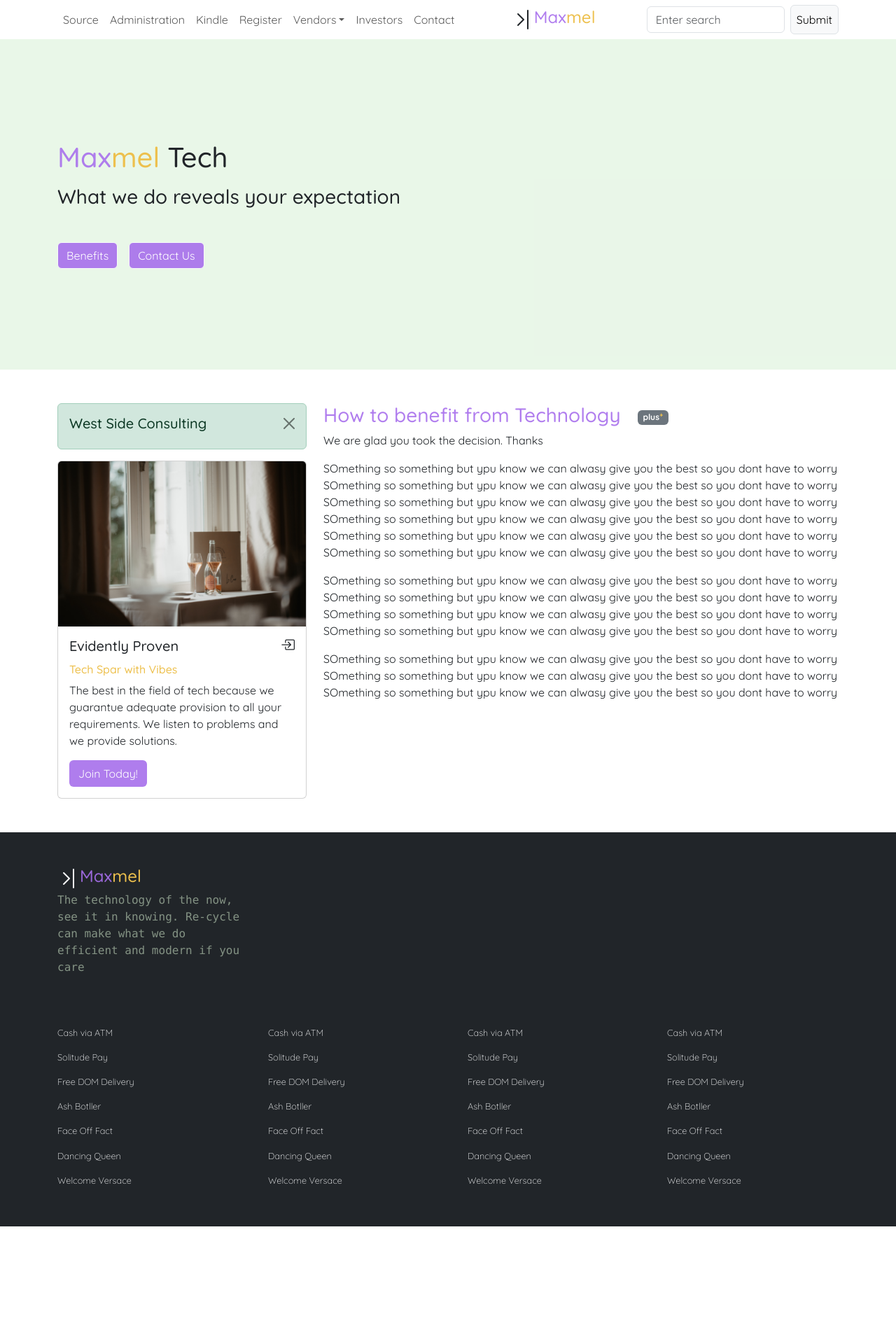
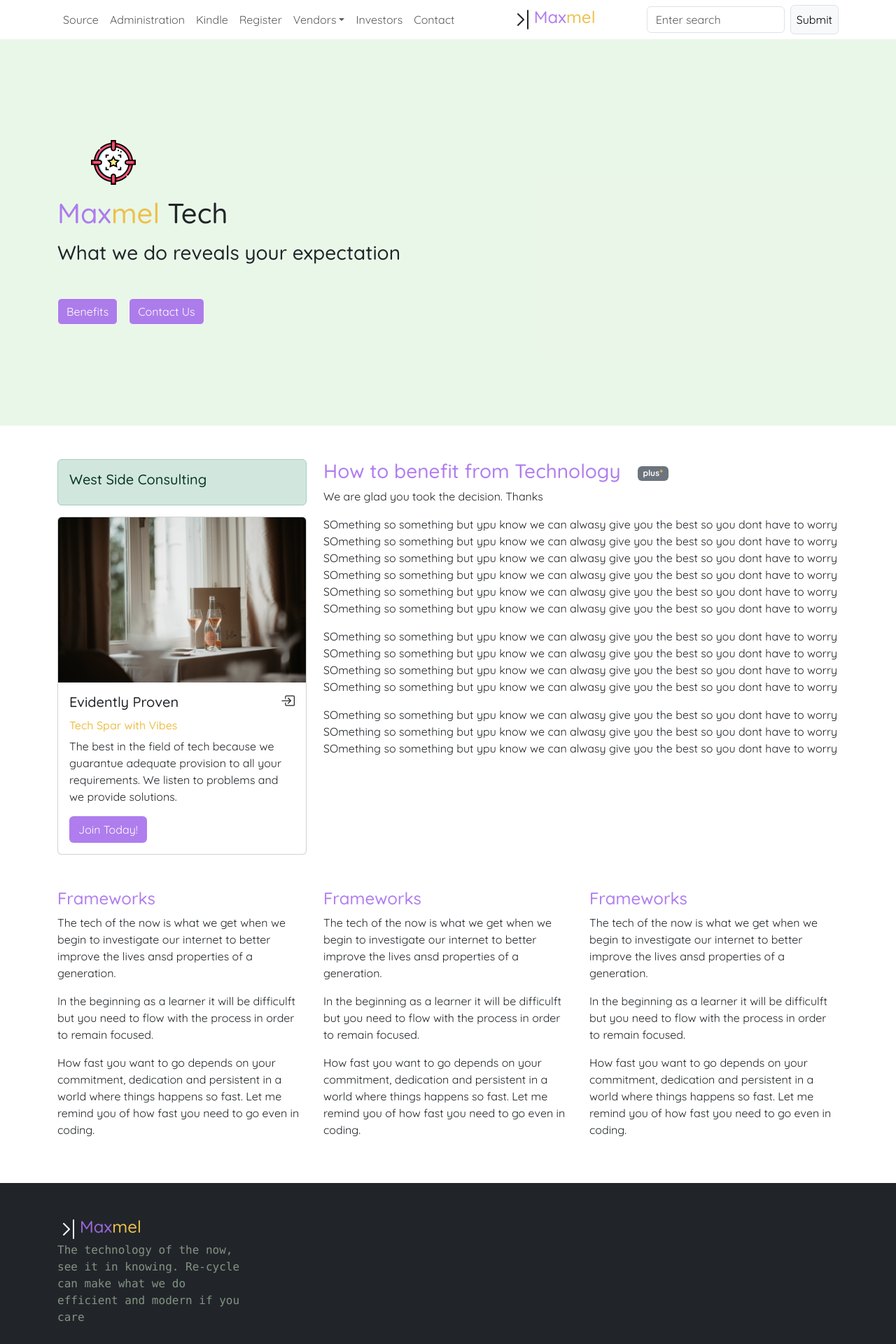
Before and after one commit to Henry-Egboh/maxmel, a React (Create React App) app: page / in a window 1280 px wide. Shown: the top 1920 px of the page at 70% size. Before the commit the page ends 1752 px from the top, so only its background shows below. Built offline with nearby package versions, Linux system fonts and the light colour scheme.

Commit message:
Added a section content with three columns

```diff
--- a/src/Components/Footer.js
+++ b/src/Components/Footer.js
@@ -6,8 +6,9 @@ import { ChevronBarRight } from 'react-bootstrap-icons';
 
 const Footer = () => {
     return (
-        <div className='bg-dark text-light'>
+        <footer className='bg-dark text-light'>
           <Container >
+            {/* company logo with text at footer */}
                 <div className='w-25 pt-5'>
                     <div className='d-flex align-items-center'>
                         <ChevronBarRight className='fs-2'/>
@@ -72,7 +73,7 @@ const Footer = () => {
                     </Col>
                 </Row>
           </Container>
-        </div>
+        </footer>
      );
 }
 
--- a/src/Components/Header.js
+++ b/src/Components/Header.js
@@ -1,10 +1,13 @@
 import { Container, Button } from "react-bootstrap";
+import topPic from '../Assets/target.png';
 
 const Header = () => {
     return (
         <header>
+            {/* top content of the page */}
              <div className="showcase-bg py-5">
             <Container className="py-5 my-5">
+                    <img  alt="top-icon" src={topPic} className='logo ms-5 mb-3' />
                     <h1 className='color-text'>Max<span className='color-text-sub'>mel</span><span className="text-dark"> Tech</span></h1>
                     <h3 className="text-dark mt-3 mb-5">What we do reveals your expectation</h3>
                     <Button className="color-btn color-text-sub btn-outline-light">Benefits</Button>
--- a/src/Components/Home.js
+++ b/src/Components/Home.js
@@ -2,6 +2,7 @@ import Footer from './Footer';
 import NavbarComp from './NavbarComp';
 import Main from './Main';
 import Header from './Header';
+import Section from './Section';
 
 const Home = () => {
     return (
@@ -9,6 +10,7 @@ const Home = () => {
             <NavbarComp />
             <Header />
             <Main />
+            <Section />
             <Footer />
         </div>
     );
--- a/src/Components/Main.js
+++ b/src/Components/Main.js
@@ -1,22 +1,6 @@
-import { useState } from 'react';
 import {Alert, Row, Col, Button, Card, Container, Badge} from 'react-bootstrap';
 import sidePic from '../Assets/martin-baron-RBmlPdZ13nE-unsplash.jpg';
 import { BoxArrowInRight } from 'react-bootstrap-icons';
-
-
-// function to display Alert component
-function AlertDismissibleExample() {
-    const [show, setShow] = useState(true);
-
-    if (show) {
-      return (
-        <Alert variant="success" onClose={() => setShow(false)} dismissible>
-          <Alert.Heading className='fs-5'>West Side Consulting</Alert.Heading>
-        </Alert>
-      );
-    }
-    return <Button onClick={() => setShow(true)} className='btn-secondary'>Show Alert</Button>;
-  }
 
 //   main component
 function Main() {
@@ -25,11 +9,13 @@ function Main() {
             <Container className='my-5'>
             {/* side bar col 1 */}
             <Row>
-                <Col xs={12} md={4} className='mb-4 mb-lg-0'>
+                <Col xs={12} md={4} className='mb-5 mb-lg-0'>
                 <aside>
                     {/* alert component */}
                     <div>
-                        <AlertDismissibleExample />
+                        <Alert variant="success">
+                            <Alert.Heading className='fs-5'>West Side Consulting</Alert.Heading>
+                        </Alert>
                     </div>
 
                     {/* card with images */}
@@ -62,7 +48,7 @@ function Main() {
                     <div>
                         <p>We are glad you took the decision. Thanks</p>
                     </div>
-
+                        {/* text content */}
                     <div>
                         <p>
                             SOmething so something but ypu know we can alwasy give you the best so you dont have to worry
--- a/src/Components/NavbarComp.js
+++ b/src/Components/NavbarComp.js
@@ -1,6 +1,5 @@
 import Container from 'react-bootstrap/Container';
 import {Nav, Navbar, NavDropdown, Button, Form } from 'react-bootstrap';
-// import logo from '../Assets/target.png';
 import {ChevronBarRight} from 'react-bootstrap-icons';
 
 const NavbarComp = () => {
@@ -31,12 +30,11 @@ const NavbarComp = () => {
             </Navbar>
 
               {/* logo */}
-            {/* <img alt='logo' src={logo} className="logo" /> */}
             <div className='d-flex align-items-center'>
                 <ChevronBarRight className='fs-2'/>
                 <h4 className='color-text'>Max<span className='color-text-sub'>mel</span></h4>
             </div>
-
+              {/* search box */}
             <div>
             <Form className='d-flex align-items-center gap-2'>
                 <Form.Group className="" controlId="formBasicText">
--- a/src/Components/Section.js
+++ b/src/Components/Section.js
@@ -0,0 +1,50 @@
+import { Row, Col, Container, Badge } from 'react-bootstrap';
+
+
+const Section = () => {
+    return (
+            <section>
+                <Container className='my-5'>
+                    <Row className='my-5'>
+                        <Col xs={12} sm={6} lg={4}>
+                        <div className='d-flex align-items-center'>
+                            <h4 className='color-text me-5'>Frameworks</h4>
+
+                        </div>
+                        <p>The tech of the now is what we get when we begin to investigate our internet to better improve the lives ansd properties of a generation.</p>
+                        <p>In the beginning as a learner it will be difficulft but you need to flow with the process in order to remain focused.</p>
+                        <p>How fast you want to go depends on your commitment, dedication and persistent in a world where things happens so fast. Let me remind you of
+                            how fast you need to go even in coding.
+                        </p>
+                        </Col>
+
+                        <Col xs={12} sm={6} lg={4}>
+                        <div className='d-flex align-items-center'>
+                            <h4 className='color-text me-5'>Frameworks</h4>
+
+                        </div>
+                        <p>The tech of the now is what we get when we begin to investigate our internet to better improve the lives ansd properties of a generation.</p>
+                        <p>In the beginning as a learner it will be difficulft but you need to flow with the process in order to remain focused.</p>
+                        <p>How fast you want to go depends on your commitment, dedication and persistent in a world where things happens so fast. Let me remind you of
+                            how fast you need to go even in coding.
+                        </p>
+                        </Col>
+
+                        <Col xs={12} sm={6} lg={4}>
+                        <div className='d-flex align-items-center'>
+                            <h4 className='color-text me-5'>Frameworks</h4>
+
+                        </div>
+                        <p>The tech of the now is what we get when we begin to investigate our internet to better improve the lives ansd properties of a generation.</p>
+                        <p>In the beginning as a learner it will be difficulft but you need to flow with the process in order to remain focused.</p>
+                        <p>How fast you want to go depends on your commitment, dedication and persistent in a world where things happens so fast. Let me remind you of
+                            how fast you need to go even in coding.
+                        </p>
+                        </Col>
+                    </Row>
+                </Container>
+            </section>
+     );
+}
+
+export default Section;
--- a/src/index.css
+++ b/src/index.css
@@ -20,8 +20,8 @@
 }
 /* logo size */
 .logo {
-  width: 1.6rem;
-  height: 1.6rem;
+  width: 4rem;
+  height: 4rem;
 }
 
 /* join today button in side card content */
```
